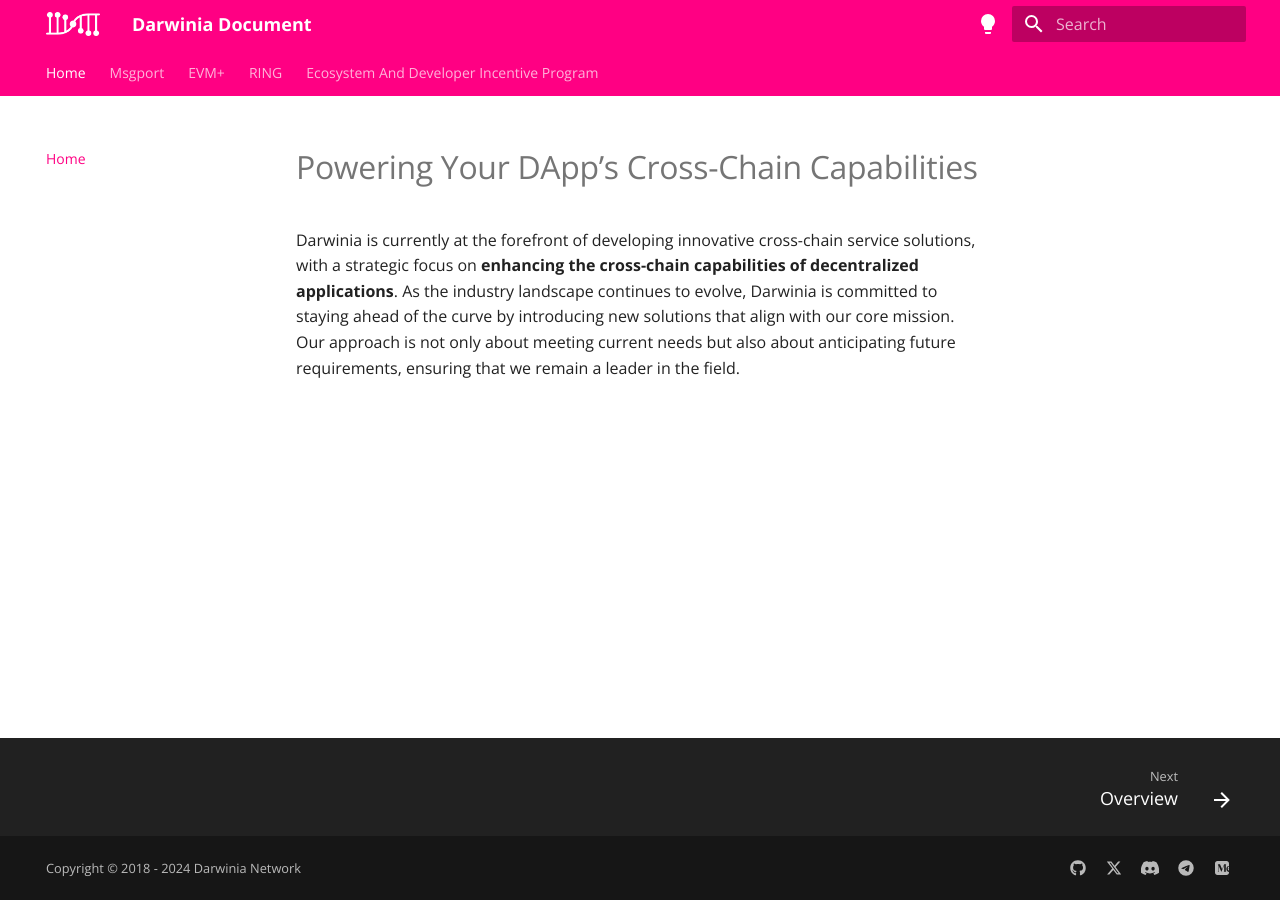
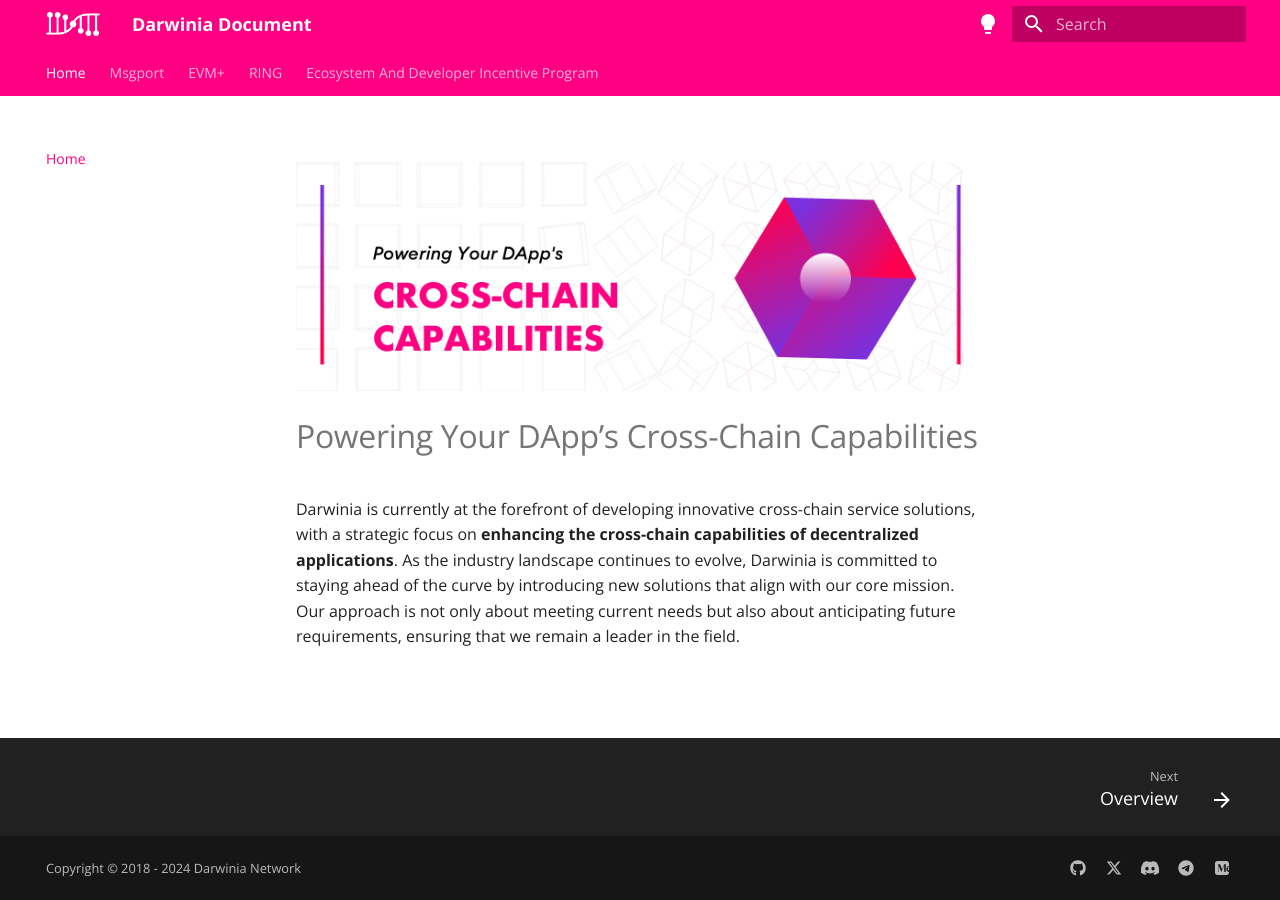
Before and after one commit to darwinia-network/docs, an MkDocs documentation site: the page built from docs/index.md, in a window 1280 px wide. Built offline with MkDocs 1.6.1 and Material for MkDocs 9.7.7, drawn with Linux system fonts in a browser that asks for light colours.

Commit message:
Add homepage photo

```diff
--- a/docs/index.md
+++ b/docs/index.md
@@ -1,3 +1,6 @@
+
+![home](./images/home.png)
+
 # Powering Your DApp’s Cross-Chain Capabilities
 
 Darwinia is currently at the forefront of developing innovative cross-chain service solutions, with a strategic focus on **enhancing the cross-chain capabilities of decentralized applications**. As the industry landscape continues to evolve, Darwinia is committed to staying ahead of the curve by introducing new solutions that align with our core mission. Our approach is not only about meeting current needs but also about anticipating future requirements, ensuring that we remain a leader in the field.
```
Also changed, not shown: docs/images/home.png (added).
